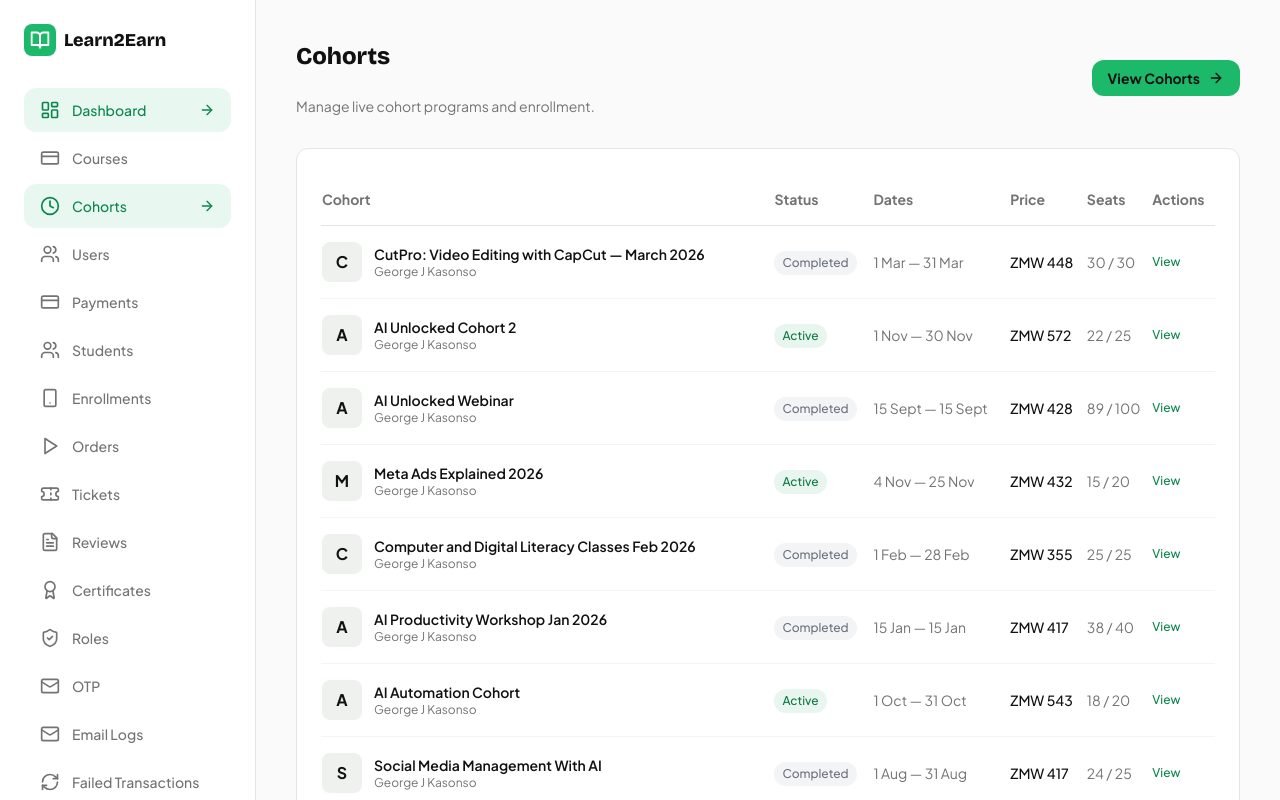
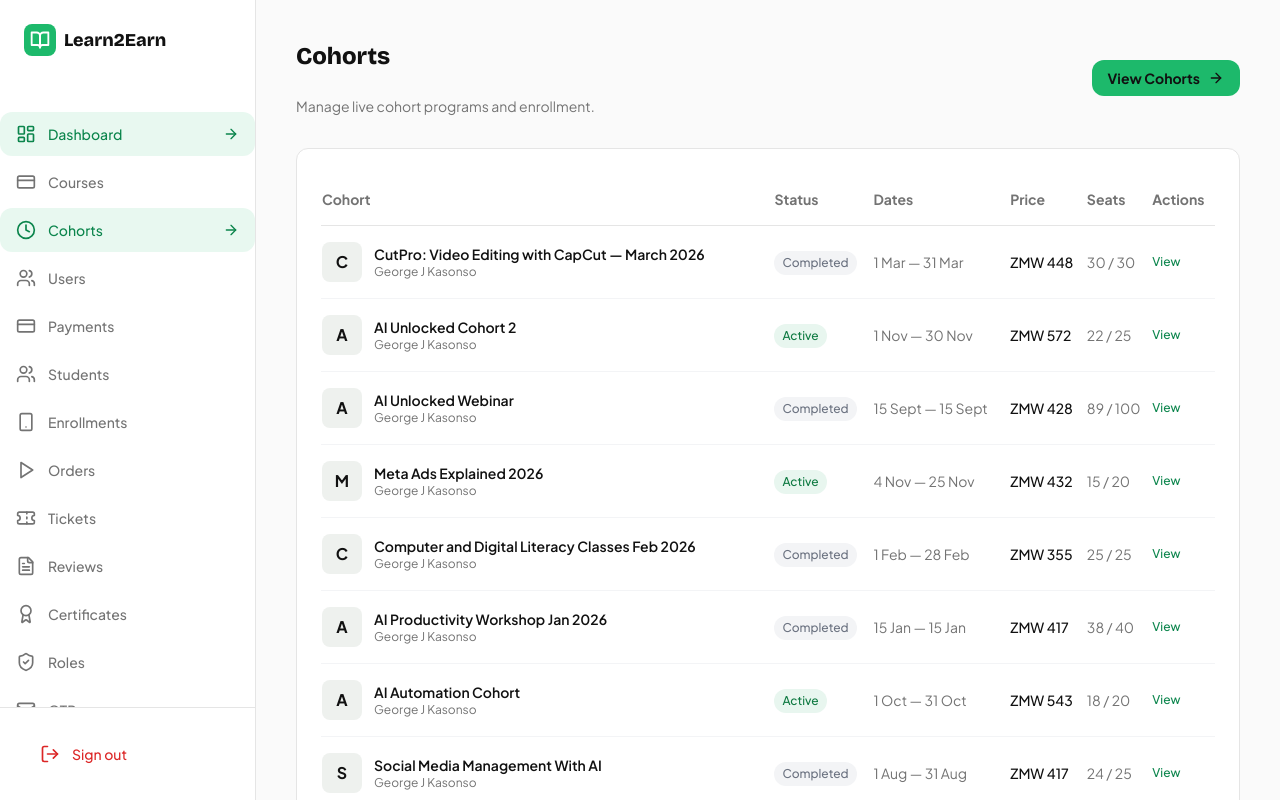
Before and after one commit to georgeonincome/learn2earn, a Next.js app: page /admin/cohorts in a window 1280 px wide. Shown: the top 800 px of the page. Built offline with nearby package versions, Linux system fonts and the light colour scheme.

Commit message:
Fix admin sidebar: nav links scroll independently
- Logo stays pinned at top (shrink-0)
- Nav links scroll independently (flex-1 overflow-y-auto)
- Logout stays pinned at bottom (shrink-0 border-t)
- Sidebar itself remains fixed position (lg:fixed lg:h-screen)

```diff
--- a/app/admin/layout.tsx
+++ b/app/admin/layout.tsx
@@ -65,7 +65,8 @@ export default function AdminLayout({ children }: { children: React.ReactNode })
     <div className="flex min-h-screen bg-[#FAFAFA] text-[#111111]">
       {!isAuthPage && (
         <aside className="hidden lg:flex lg:flex-col lg:fixed lg:top-0 lg:left-0 lg:h-screen lg:w-64 lg:border-r lg:border-[#E5E5E5] lg:bg-white lg:overflow-hidden z-20">
-          <div className="p-6">
+          {/* Logo — pinned top */}
+          <div className="p-6 shrink-0">
             <Link href="/" className="flex items-center gap-2 mb-8">
               <div className="w-8 h-8 bg-[#1DB96B] rounded-lg flex items-center justify-center">
                 <svg viewBox="0 0 24 24" className="w-5 h-5 text-white" fill="none" stroke="currentColor" strokeWidth="2.2" strokeLinecap="round" strokeLinejoin="round" aria-hidden="true">
@@ -75,7 +76,10 @@ export default function AdminLayout({ children }: { children: React.ReactNode })
               </div>
               <span className="font-head font-extrabold text-lg">Learn2Earn</span>
             </Link>
-            <nav className="flex-1 overflow-y-auto space-y-1">
+          </div>
+
+          {/* Nav links — scrollable independently */}
+          <nav className="flex-1 overflow-y-auto p-0 space-y-1">
             {NAV_ITEMS.map((item) => {
               const Icon = item.icon
               const active = pathname === item.href || pathname.startsWith(item.href + '/')
@@ -97,7 +101,6 @@ export default function AdminLayout({ children }: { children: React.ReactNode })
               )
             })}
           </nav>
-          </div>
           <div className="p-6 border-t border-[#E5E5E5] shrink-0">
             <button
               onClick={handleLogout}
```
Lines whose indentation alone changed are shown as unchanged.
